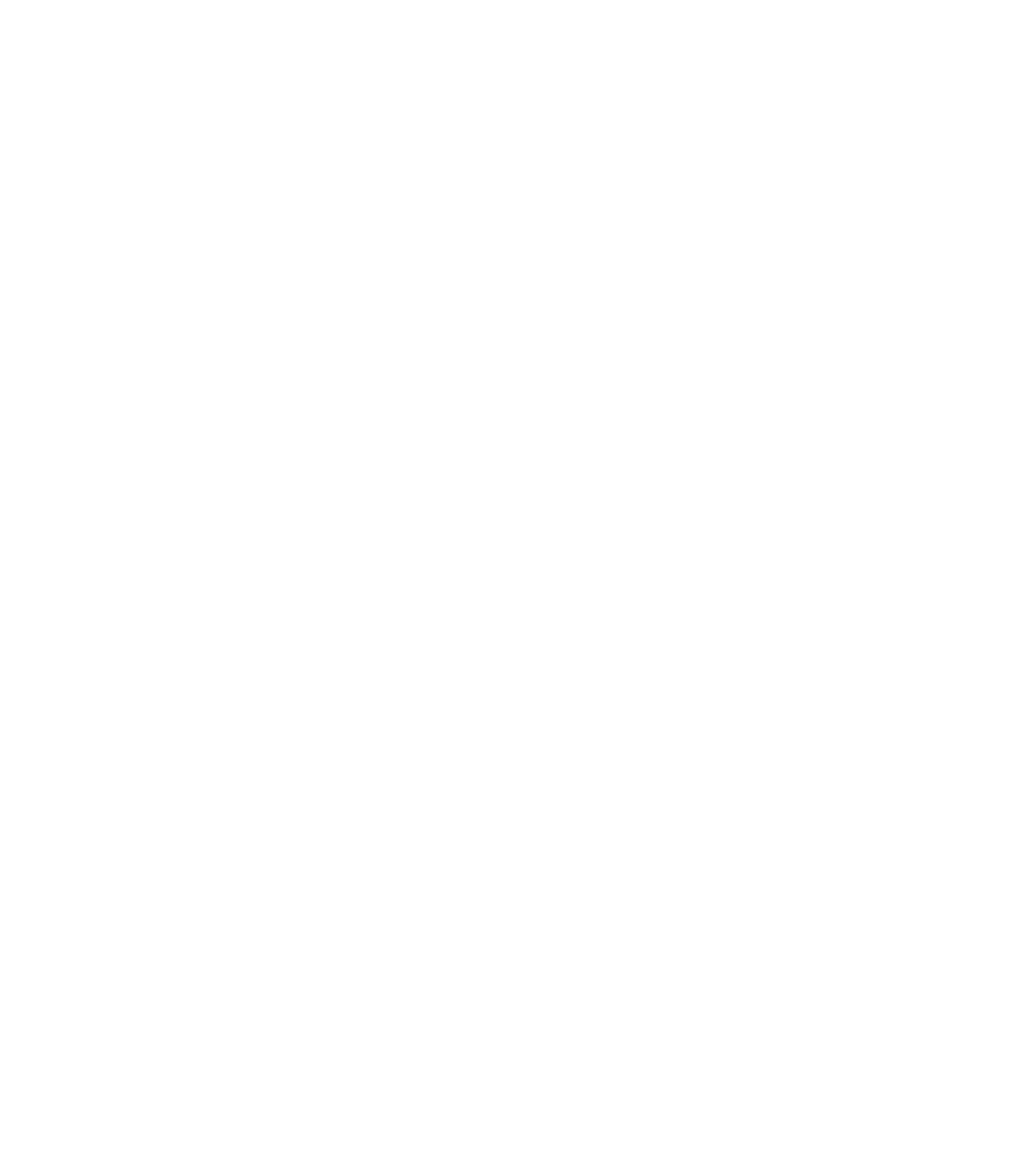
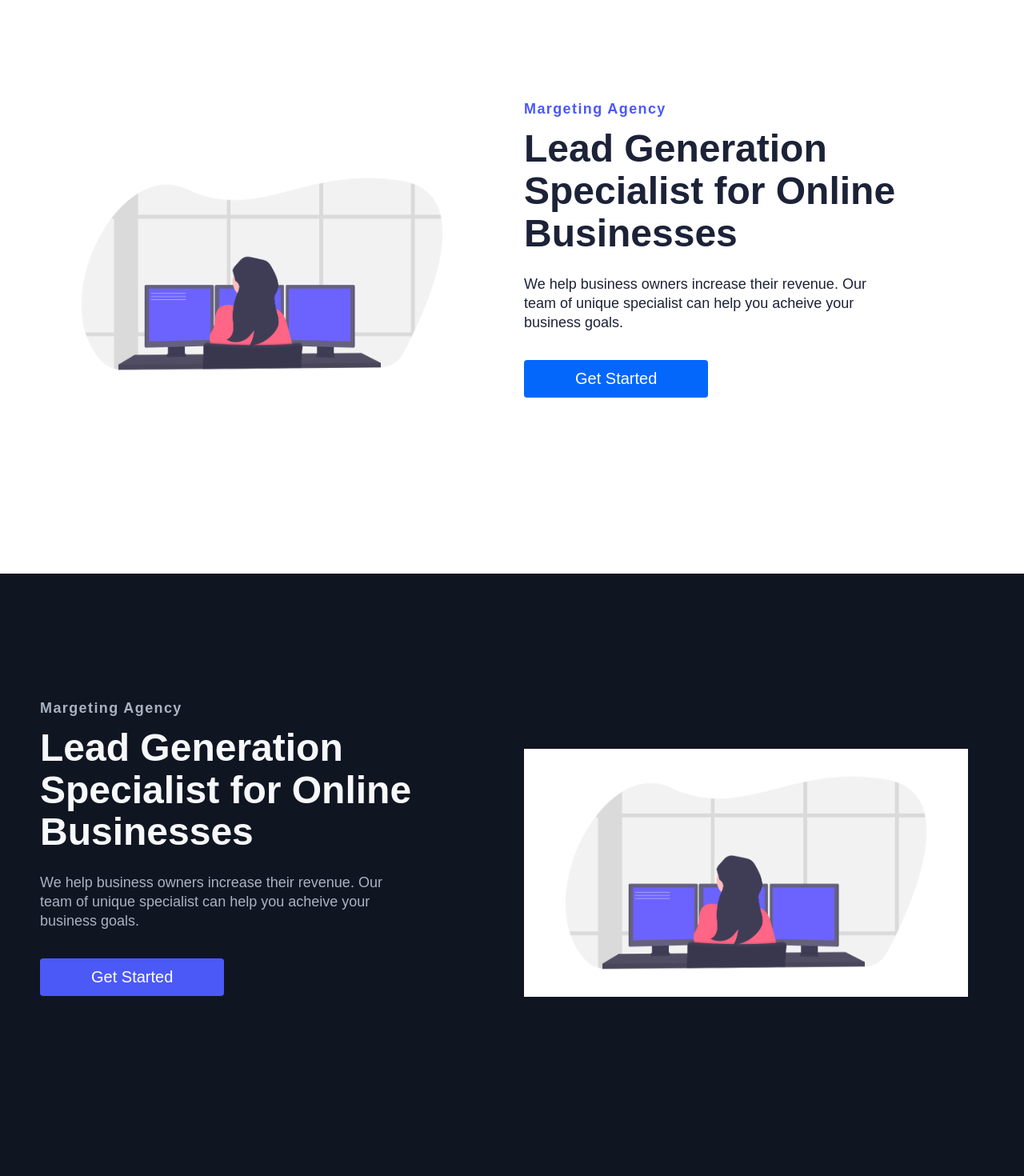
Before and after one commit to GardnerJohn/supreme-octo-succotash, a React (Create React App) app: page / in a window 1280 px wide. Shown: the part 860-2330 px from the top of the page at 80% size. Before the commit the page ends 828 px from the top, so only its background shows below. Built offline with nearby package versions, Linux system fonts and the light colour scheme.

Commit message:
Home page structure with example pics added

```diff
--- a/src/pages/HomePage/Data.js
+++ b/src/pages/HomePage/Data.js
@@ -1,7 +1,6 @@
 export const homeObjOne = {
   lightBg: false,
   primary: true,
-  lightBg: false,
   imgStart: "",
   lightTopLine: true,
   lightTextDesc: true,
@@ -11,7 +10,58 @@
   headline: "Lead Generation Specialist for Online Businesses",
   lightText: true,
   topLine: "Margeting Agency",
-  img: require("../../images/programmer.png"),
+  img: require("../../images/programmer.png").default,
   alt: "Image",
   start: "",
 };
+
+export const homeObjTwo = {
+  lightBg: true,
+  primary: false,
+  imgStart: "start",
+  lightTopLine: false,
+  lightTextDesc: false,
+  buttonLabel: "Get Started",
+  description:
+    "We help business owners increase their revenue. Our team of unique specialist can help you acheive your business goals.",
+  headline: "Lead Generation Specialist for Online Businesses",
+  lightText: false,
+  topLine: "Margeting Agency",
+  img: require("../../images/programmer.png").default,
+  alt: "Image",
+  start: "true",
+};
+
+export const homeObjThree = {
+  lightBg: false,
+  primary: true,
+  imgStart: "",
+  lightTopLine: true,
+  lightTextDesc: true,
+  buttonLabel: "Get Started",
+  description:
+    "We help business owners increase their revenue. Our team of unique specialist can help you acheive your business goals.",
+  headline: "Lead Generation Specialist for Online Businesses",
+  lightText: true,
+  topLine: "Margeting Agency",
+  img: require("../../images/programmer.png").default,
+  alt: "Image",
+  start: "",
+};
+
+export const homeObjFour = {
+  lightBg: false,
+  primary: true,
+  imgStart: "start",
+  lightTopLine: true,
+  lightTextDesc: true,
+  buttonLabel: "Get Started",
+  description:
+    "We help business owners increase their revenue. Our team of unique specialist can help you acheive your business goals.",
+  headline: "Lead Generation Specialist for Online Businesses",
+  lightText: true,
+  topLine: "Margeting Agency",
+  img: require("../../images/programmer.png").default,
+  alt: "Image",
+  start: "start",
+};
--- a/src/pages/HomePage/Home.js
+++ b/src/pages/HomePage/Home.js
@@ -1,11 +1,14 @@
 import React from "react";
-import { homeObjOne } from "./Data";
+import { homeObjOne, homeObjTwo, homeObjThree, homeObjFour } from "./Data";
 import { InfoSection } from "../../components";
 
 const Home = () => {
   return (
     <>
       <InfoSection {...homeObjOne} />
+      <InfoSection {...homeObjTwo} />
+      <InfoSection {...homeObjThree} />
+      <InfoSection {...homeObjFour} />
     </>
   );
 };
```
Also changed, not shown: src/Footer/Footer.elements.js (added), src/Footer/Footer.js (added).
